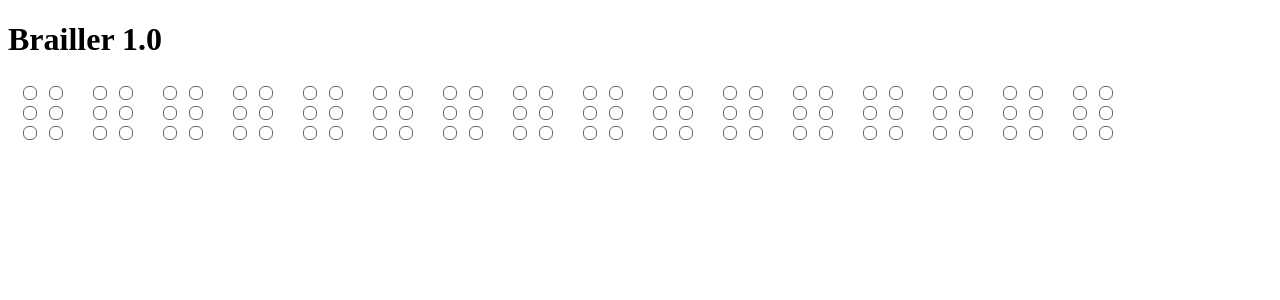
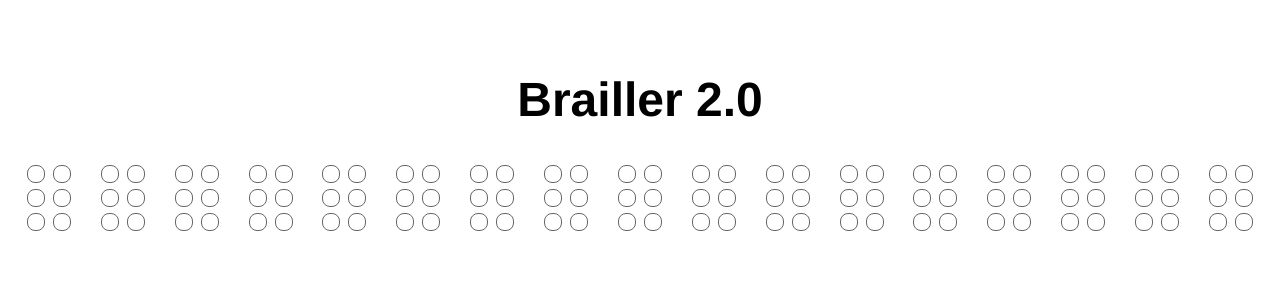
Before and after one commit to kdaisho/brailler, an Angular app: page / in a window 1280 px wide. Shown: the top 300 px of the page. Built offline with nearby package versions, Linux system fonts and the light colour scheme.

Commit message:
in progress

```diff
--- a/src/app/app.component.css
+++ b/src/app/app.component.css
@@ -1,19 +1,31 @@
+h1, h2, p, a {
+	font-family: "Helvetica", "Arial", sans-serif;
+}
+.brailler {
+	padding: 2em .25em;
+}
+.title {
+	font-size: 3em;
+	text-align: center;
+}
 .wrapper {
+}
+.rows,
+.lego {
 	display: flex;
+	margin: 0 auto;
+	max-width: 1366px;
+	text-align: center;
 }
-.lego {
-	display: block;
-	margin: 0 9px;
-}
-.col {
-	display: inline-block;
+.lego:last-child {
+	display: none;
 }
 .field {
 	border: 1px solid #666;
-	border-radius: 6px;
-	margin: 6px;
-	height: 12px;
-	width: 12px;
+	border-radius: 8px;
+	margin: 6px 4px;
+	height: 16px;
+	width: 16px;
 }
 .field.dot {
 	background: #000;
--- a/src/app/app.component.html
+++ b/src/app/app.component.html
@@ -1,16 +1,18 @@
-<h1>{{title}}</h1>
 
-<div class="wrapper">
-	<div *ngFor="let item of items; let i = index" class="lego">
-		<div class="col">
-			<div id="dot-{{i+1}}-1" class="field" [class.dot]="item.active1"></div>
-			<div id="dot-{{i+1}}-2" class="field" [class.dot]="item.active2"></div>
-			<div id="dot-{{i+1}}-3" class="field" [class.dot]="item.active3"></div>
-		</div>
-		<div class="col">
-			<div id="dot-{{i+1}}-4" class="field" [class.dot]="item.active4"></div>
-			<div id="dot-{{i+1}}-5" class="field" [class.dot]="item.active5"></div>
-			<div id="dot-{{i+1}}-6" class="field" [class.dot]="item.active6"></div>
+<div class="brailler">
+	<h1 class="title">{{title}}</h1>
+	<div *ngFor="let row of rows; let idx = index; trackBy:post?.id" class="rows">
+		<div *ngFor="let item of items; let i = index" class="lego">
+			<div class="col">
+				<div id="dot-{{idx+1}}-{{i+1}}-1" class="field" [class.dot]="item.active1"></div>
+				<div id="dot-{{idx+1}}-{{i+1}}-2" class="field" [class.dot]="item.active2"></div>
+				<div id="dot-{{idx+1}}-{{i+1}}-3" class="field" [class.dot]="item.active3"></div>
+			</div>
+			<div class="col">
+				<div id="dot-{{idx+1}}-{{i+1}}-4" class="field" [class.dot]="item.active4"></div>
+				<div id="dot-{{idx+1}}-{{i+1}}-5" class="field" [class.dot]="item.active5"></div>
+				<div id="dot-{{idx+1}}-{{i+1}}-6" class="field" [class.dot]="item.active6"></div>
+			</div>
 		</div>
 	</div>
 </div>
--- a/src/app/app.component.ts
+++ b/src/app/app.component.ts
@@ -11,31 +11,42 @@ import * as patterns from './lego-mock';
 
 export class AppComponent {
 
-	title = 'Brailler 1.0';
+	title = 'Brailler 2.0';
 	items;
 	counter = 0;
+	maxCounter;
 	map;
 	say;
 
+	rows = [1];
+
 	constructor(private winRef: WindowRef) {
-		this.items = patterns.legos;
+		this.items = patterns.legos.first;
+		this.maxCounter = this.items.length;
+		console.log(this.maxCounter);
 		this.say = new winRef.nativeWindow.SpeechSynthesisUtterance();
 	}
 
 	@HostListener('window:keydown', ['$event'])
-	keyboardInput(event: KeyboardEvent) {
+	keyDown(event: KeyboardEvent) {
 		this.map = [];
 		this.map[event.keyCode] = event.type == 'keydown';
 		this.saveKeyCode(this.counter);
 	}
 
 	@HostListener('window:keyup', ['$event'])
-	keyboardInput2(event: KeyboardEvent) {
+	keyUp(event: KeyboardEvent) {
 		this.map = [];
 		this.map[event.keyCode] = event.type == 'keyup';
 		this.sayKeyCode(this.counter);
+		this.checkCounter();
 		this.clearDots(this.counter);
 		this.allFalse(this.counter);
+		if(this.map[32]) {
+			this.addCounter(1);
+		}
+		if(this.map[13]) {
+		}
 	}
 
 	allFalse(x) {
@@ -81,8 +92,18 @@ export class AppComponent {
 		}
 	}
 
-	addCounter() {
-		return this.counter += 1;
+	addCounter(x) {
+		return this.counter += x;
+	}
+	checkCounter() {
+		if(this.counter >= this.maxCounter - 1) {
+			// this.say.text = 'Do this again!';
+			// this.winRef.nativeWindow.speechSynthesis.speak(this.say);
+			for(var i = 0, len = this.counter; i <= len; i++) {
+				this.clearDots(i);
+			}
+			this.counter = 0;
+		}
 	}
 
 	clearDots(x) {
@@ -92,136 +113,132 @@ export class AppComponent {
 	sayKeyCode(x) {
 		if(this.items[x].dot1 && !(this.items[x].dot2 || this.items[x].dot3 || this.items[x].dot4 || this.items[x].dot5 || this.items[x].dot6)) {
 			this.say.text = 'a';
-			// this.counter += 1;
-			this.addCounter();
+			this.addCounter(1);
 			this.winRef.nativeWindow.speechSynthesis.speak(this.say);
-			this.say.text = null;
 		}
 		if(this.items[x].dot1 && this.items[x].dot2 && !(this.items[x].dot3 || this.items[x].dot4 || this.items[x].dot5 || this.items[x].dot6)) {
 			this.say.text = 'b';
-			this.addCounter();
+			this.addCounter(1);
 			this.winRef.nativeWindow.speechSynthesis.speak(this.say);
-			this.say.text = null;
 		}
 		if(this.items[x].dot1 && this.items[x].dot4 && !(this.items[x].dot2 || this.items[x].dot3 || this.items[x].dot5 || this.items[x].dot6)) {
 			this.say.text = 'c';
-			this.addCounter();
+			this.addCounter(1);
 			this.winRef.nativeWindow.speechSynthesis.speak(this.say);
-			this.say.text = null;
 		}
 		if(this.items[x].dot1 && this.items[x].dot4 && this.items[x].dot5 && !(this.items[x].dot2 || this.items[x].dot3 ||this.items[x].dot6)) {
 			this.say.text = 'd';
-			this.addCounter();
+			this.addCounter(1);
 			this.winRef.nativeWindow.speechSynthesis.speak(this.say);
 		}
 		if(this.items[x].dot1 && this.items[x].dot5 && !(this.items[x].dot2 || this.items[x].dot3 || this.items[x].dot4 || this.items[x].dot6)) {
 			this.say.text = 'e';
-			this.addCounter();
+			this.addCounter(1);
 			this.winRef.nativeWindow.speechSynthesis.speak(this.say);
 		}
 		if(this.items[x].dot1 && this.items[x].dot2 && this.items[x].dot4 && !(this.items[x].dot3 || this.items[x].dot5 || this.items[x].dot6)) {
 			this.say.text = 'f';
-			this.addCounter();
+			this.addCounter(1);
 			this.winRef.nativeWindow.speechSynthesis.speak(this.say);
 		}
 		if(this.items[x].dot1 && this.items[x].dot2 && this.items[x].dot4 && this.items[x].dot5 && !(this.items[x].dot3 || this.items[x].dot6)) {
 			this.say.text = 'g';
-			this.addCounter();
+			this.addCounter(1);
 			this.winRef.nativeWindow.speechSynthesis.speak(this.say);
 		}
 		if(this.items[x].dot1 && this.items[x].dot2 && this.items[x].dot5 && !(this.items[x].dot3 || this.items[x].dot4 || this.items[x].dot6)) {
 			this.say.text = 'h';
-			this.addCounter();
+			this.addCounter(1);
 			this.winRef.nativeWindow.speechSynthesis.speak(this.say);
 		}
 		if(this.items[x].dot2 && this.items[x].dot4 && !(this.items[x].dot1 || this.items[x].dot3 || this.items[x].dot5 || this.items[x].dot6)) {
 			this.say.text = 'i';
-			this.addCounter();
+			this.addCounter(1);
 			this.winRef.nativeWindow.speechSynthesis.speak(this.say);
 		}
 		if(this.items[x].dot2 && this.items[x].dot4 && this.items[x].dot5 && !(this.items[x].dot1 || this.items[x].dot3 || this.items[x].dot6)) {
 			this.say.text = 'j';
-			this.addCounter();
+			this.addCounter(1);
 			this.winRef.nativeWindow.speechSynthesis.speak(this.say);
 		}
 		if(this.items[x].dot1 && this.items[x].dot3 && !(this.items[x].dot2 || this.items[x].dot4 || this.items[x].dot5 || this.items[x].dot6)) {
 			this.say.text = 'k';
-			this.addCounter();
+			this.addCounter(1);
 			this.winRef.nativeWindow.speechSynthesis.speak(this.say);
 		}
 		if(this.items[x].dot1 && this.items[x].dot2 && this.items[x].dot3 && !(this.items[x].dot4 || this.items[x].dot5 || this.items[x].dot6)) {
 			this.say.text = 'l';
-			this.addCounter();
+			this.addCounter(1);
 			this.winRef.nativeWindow.speechSynthesis.speak(this.say);
 		}
 		if(this.items[x].dot1 && this.items[x].dot3 && this.items[x].dot4 && !(this.items[x].dot2 || this.items[x].dot5 || this.items[x].dot6)) {
 			this.say.text = 'm';
-			this.addCounter();
+			this.addCounter(1);
 			this.winRef.nativeWindow.speechSynthesis.speak(this.say);
 		}
 		if(this.items[x].dot1 && this.items[x].dot3 && this.items[x].dot4 && this.items[x].dot5 && !(this.items[x].dot2 || this.items[x].dot6)) {
 			this.say.text = 'n';
-			this.addCounter();
+			this.addCounter(1);
 			this.winRef.nativeWindow.speechSynthesis.speak(this.say);
 		}
 		if(this.items[x].dot1 && this.items[x].dot3 && this.items[x].dot5 && !(this.items[x].dot2 || this.items[x].dot4 ||  this.items[x].dot6)) {
 			this.say.text = 'o';
-			this.addCounter();
+			this.addCounter(1);
 			this.winRef.nativeWindow.speechSynthesis.speak(this.say);
 		}
 		if(this.items[x].dot1 && this.items[x].dot2 && this.items[x].dot3 && this.items[x].dot4 && !(this.items[x].dot5 || this.items[x].dot6)) {
 			this.say.text = 'p';
-			this.addCounter();
+			this.addCounter(1);
 			this.winRef.nativeWindow.speechSynthesis.speak(this.say);
 		}
 		if(this.items[x].dot1 && this.items[x].dot2 && this.items[x].dot3 && this.items[x].dot4 && this.items[x].dot5 && !this.items[x].dot6) {
 			this.say.text = 'q';
-			this.addCounter();
+			this.addCounter(1);
 			this.winRef.nativeWindow.speechSynthesis.speak(this.say);
 		}
 		if(this.items[x].dot1 && this.items[x].dot2 && this.items[x].dot3 && this.items[x].dot5 && !(this.items[x].dot4 || this.items[x].dot6)) {
 			this.say.text = 'r';
-			this.addCounter();
+			this.addCounter(1);
 			this.winRef.nativeWindow.speechSynthesis.speak(this.say);
 		}
 		if(this.items[x].dot2 && this.items[x].dot3 && this.items[x].dot4 && !(this.items[x].dot1 || this.items[x].dot5 || this.items[x].dot6)) {
 			this.say.text = 's';
-			this.addCounter();
+			this.addCounter(1);
 			this.winRef.nativeWindow.speechSynthesis.speak(this.say);
 		}
 		if(this.items[x].dot2 && this.items[x].dot3 && this.items[x].dot4 && this.items[x].dot5 && !(this.items[x].dot1 || this.items[x].dot6)) {
 			this.say.text = 't';
-			this.addCounter();
+			this.addCounter(1);
 			this.winRef.nativeWindow.speechSynthesis.speak(this.say);
 		}
 		if(this.items[x].dot1 && this.items[x].dot3 && this.items[x].dot6 && !(this.items[x].dot2 || this.items[x].dot4 || this.items[x].dot5)) {
 			this.say.text = 'u';
-			this.addCounter();
+			this.addCounter(1);
 			this.winRef.nativeWindow.speechSynthesis.speak(this.say);
 		}
 		if(this.items[x].dot1 && this.items[x].dot2 && this.items[x].dot3 && this.items[x].dot6 && !(this.items[x].dot4 || this.items[x].dot5)) {
 			this.say.text = 'v';
-			this.addCounter();
+			this.addCounter(1);
 			this.winRef.nativeWindow.speechSynthesis.speak(this.say);
 		}
 		if(this.items[x].dot2 && this.items[x].dot4 && this.items[x].dot5 && this.items[x].dot6 && !(this.items[x].dot1 || this.items[x].dot3)) {
 			this.say.text = 'w';
-			this.addCounter();
+			this.addCounter(1);
 			this.winRef.nativeWindow.speechSynthesis.speak(this.say);
 		}
 		if(this.items[x].dot1 && this.items[x].dot3 && this.items[x].dot4 && this.items[x].dot6 && !(this.items[x].dot2 || this.items[x].dot5)) {
 			this.say.text = 'x';
-			this.addCounter();
+			this.addCounter(1);
 			this.winRef.nativeWindow.speechSynthesis.speak(this.say);
 		}
 		if(this.items[x].dot1 && this.items[x].dot3 && this.items[x].dot4 && this.items[x].dot5 && this.items[x].dot6 && !this.items[x].dot2) {
 			this.say.text = 'y';
-			this.addCounter();
+			this.addCounter(1);
 			this.winRef.nativeWindow.speechSynthesis.speak(this.say);
 		}
 		if(this.items[x].dot1 && this.items[x].dot3 && this.items[x].dot5 && this.items[x].dot6 && !(this.items[x].dot2 || this.items[x].dot4)) {
 			this.say.text = 'z';
-			this.addCounter();
+			this.addCounter(1);
 			this.winRef.nativeWindow.speechSynthesis.speak(this.say);
 		}
 	}
--- a/src/app/lego-mock.ts
+++ b/src/app/lego-mock.ts
@@ -1,4 +1,5 @@
-export const legos = [
+export const legos = {
+	first: [
 		{
 			active1: false,
 			active2: false,
@@ -28,5 +29,42 @@ export const legos = [
 		{},
 		{},
 		{},
+		{},
+		{},
 		{}
-];
+	],
+	second: [
+		{
+			active1: false,
+			active2: false,
+			active3: false,
+			active4: false,
+			active5: false,
+			active6: false,
+			dot1: false,
+			dot2: false,
+			dot3: false,
+			dot4: false,
+			dot5: false,
+			dot6: false,
+			counter: 0
+		},
+		{},
+		{},
+		{},
+		{},
+		{},
+		{},
+		{},
+		{},
+		{},
+		{},
+		{},
+		{},
+		{},
+		{},
+		{},
+		{},
+		{}
+	]
+};
```
Lines whose indentation alone changed are shown as unchanged.
